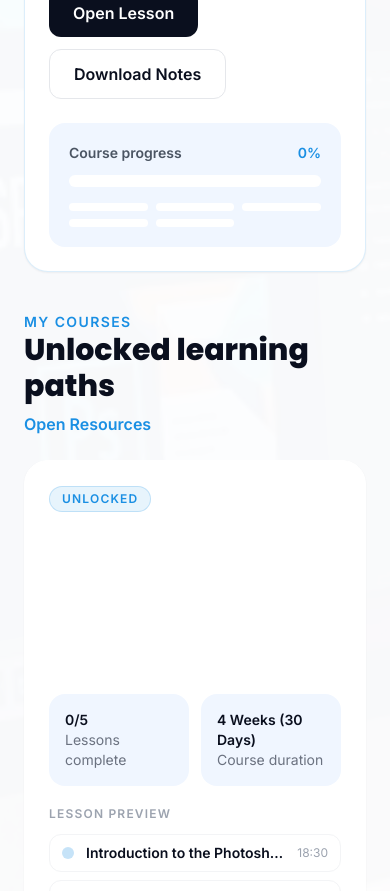
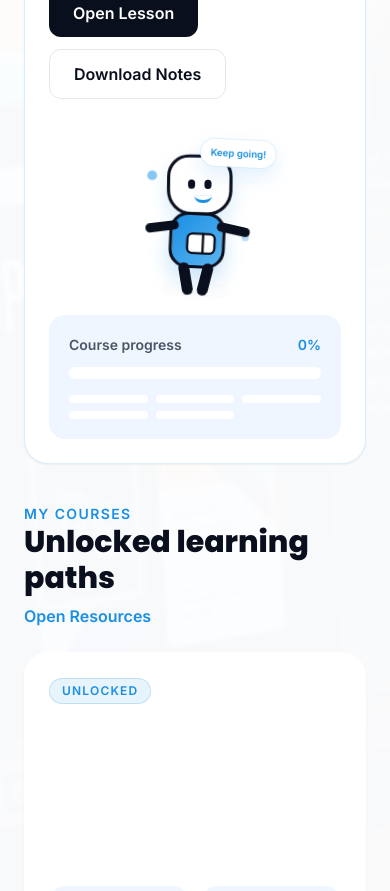
Before and after one commit to Samkimiri/sam-creative-design-school, a Next.js app: page /lms in a window 390 px wide. Shown: the part 1520-2411 px from the top of the page. Built offline with nearby package versions, Linux system fonts and the light colour scheme; no server answers.

Commit message:
Show LMS study buddy on mobile

```diff
--- a/src/app/globals.css
+++ b/src/app/globals.css
@@ -146,6 +146,14 @@ h1, h2, h3, h4, h5, h6 {
   height: 210px;
   animation: study-buddy-dance 1.9s ease-in-out infinite;
   transform-origin: 50% 88%;
+}
+
+.study-buddy-mobile {
+  margin: 4px auto 0;
+  transform: scale(0.78);
+  transform-origin: center;
+  width: 170px;
+  height: 164px;
 }
 
 .study-buddy-shadow {
@@ -350,3 +358,11 @@ h1, h2, h3, h4, h5, h6 {
   0%, 100% { transform: scale(0.75); opacity: 0.35; }
   50% { transform: scale(1.25); opacity: 0.85; }
 }
+
+@media (min-width: 1024px) {
+  .study-buddy-mobile {
+    margin: 0;
+    transform: scale(1);
+    height: 210px;
+  }
+}
--- a/src/app/lms/page.tsx
+++ b/src/app/lms/page.tsx
@@ -177,7 +177,8 @@ export default async function LMSDashboard() {
                 </div>
               </div>
 
-              <div className="hidden justify-center lg:flex" aria-hidden="true">
+              <div className="flex justify-center lg:flex" aria-hidden="true">
+                <div className="study-buddy-mobile">
                   <div className="study-buddy">
                     <div className="study-buddy-shadow" />
                     <div className="study-buddy-spark study-buddy-spark-one" />
@@ -195,6 +196,7 @@ export default async function LMSDashboard() {
                     <span className="study-buddy-leg study-buddy-leg-left" />
                     <span className="study-buddy-leg study-buddy-leg-right" />
                     <div className="study-buddy-bubble">Keep going!</div>
+                  </div>
                 </div>
               </div>
 
```
Lines whose indentation alone changed are shown as unchanged.
